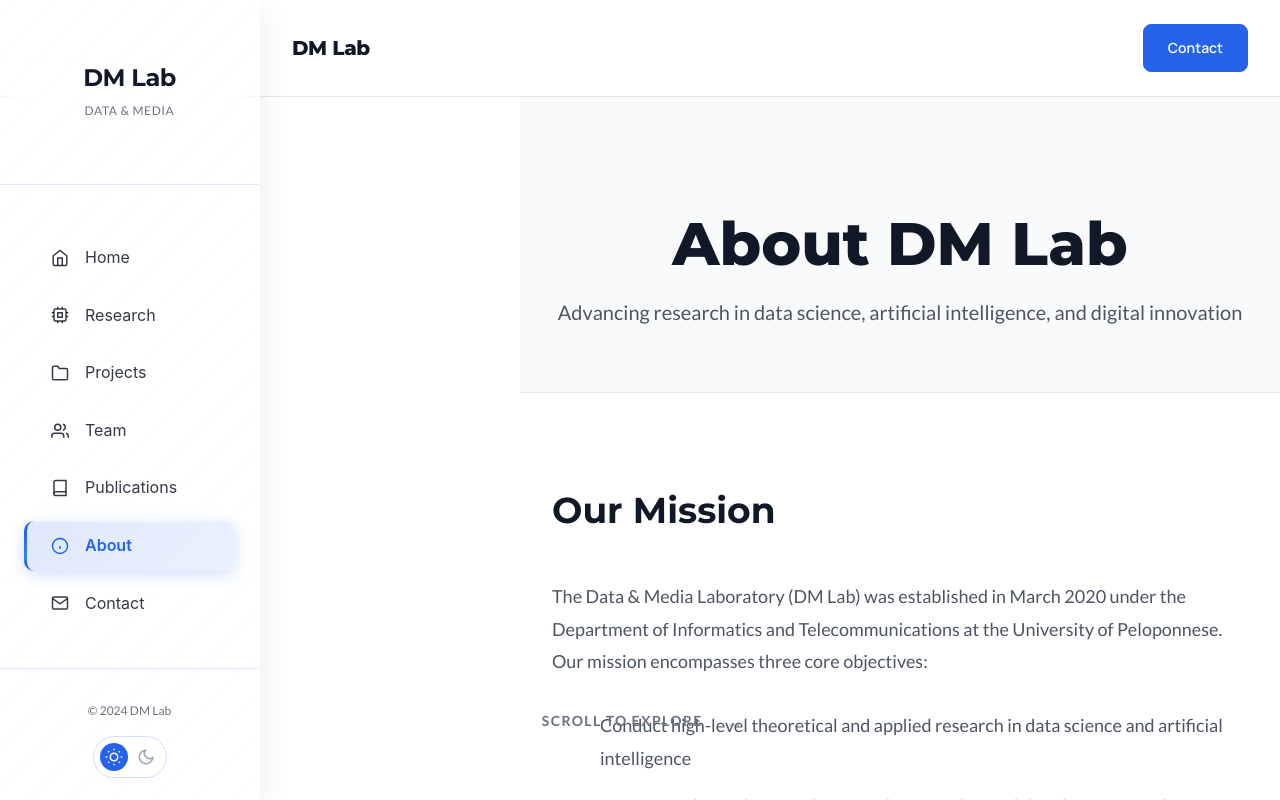
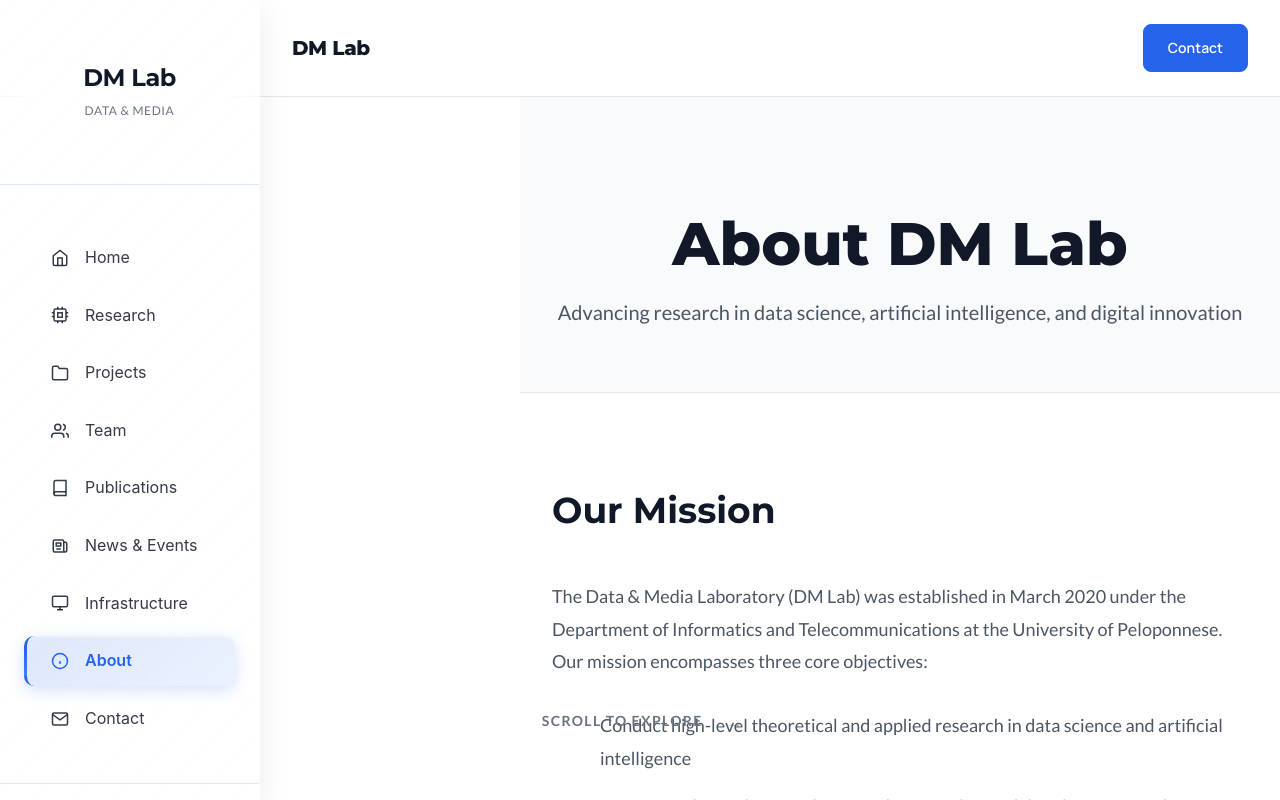
Before and after one commit to dheathar/dmlab_site, a website built with Vite: page pages/about.html in a window 1280 px wide. Built offline with nearby package versions, Linux system fonts and the light colour scheme.

Commit message:
Complete sidebar navigation consistency across all pages
- Updated all page sidebars with complete navigation menu
- Added News & Events and Infrastructure links to all pages
- Fixed news.html missing Infrastructure link
- Navigation order now consistent across all 9 pages:
  1. Home
  2. Research
  3. Projects
  4. Team
  5. Publications
  6. News & Events
  7. Infrastructure
  8. About
  9. Contact
- Active state properly maintained on each page
- All pages: index.html, research.html, projects.html, team.html, publications.html, news.html, infrastructure.html, about.html, contact.html

```diff
--- a/pages/about.html
+++ b/pages/about.html
@@ -61,6 +61,18 @@
                 <a href="publications.html" class="sidebar-link">
                     <svg viewBox="0 0 24 24" fill="none" stroke="currentColor"><path d="M4 19.5A2.5 2.5 0 0 1 6.5 17H20"></path><path d="M6.5 2H20v20H6.5A2.5 2.5 0 0 1 4 19.5v-15A2.5 2.5 0 0 1 6.5 2z"></path></svg>
                     Publications
+                </a>
+            </li>
+            <li>
+                <a href="news.html" class="sidebar-link">
+                    <svg viewBox="0 0 24 24" fill="none" stroke="currentColor"><path d="M19 20H5a2 2 0 01-2-2V6a2 2 0 012-2h10a2 2 0 012 2v1m2 13a2 2 0 01-2-2V7m2 13a2 2 0 002-2V9a2 2 0 00-2-2h-2m-4-3H9M7 16h6M7 8h6v4H7V8z"></path></svg>
+                    News & Events
+                </a>
+            </li>
+            <li>
+                <a href="infrastructure.html" class="sidebar-link">
+                    <svg viewBox="0 0 24 24" fill="none" stroke="currentColor"><rect x="2" y="3" width="20" height="14" rx="2" ry="2"></rect><line x1="8" y1="21" x2="16" y2="21"></line><line x1="12" y1="17" x2="12" y2="21"></line></svg>
+                    Infrastructure
                 </a>
             </li>
             <li>
```
Also changed, not shown: pages/contact.html (+12 -0 lines), pages/infrastructure.html (+7 -1 lines), pages/news.html (+6 -0 lines), pages/projects.html (+12 -0 lines), pages/publications.html (+12 -0 lines), pages/team.html (+12 -0 lines).
